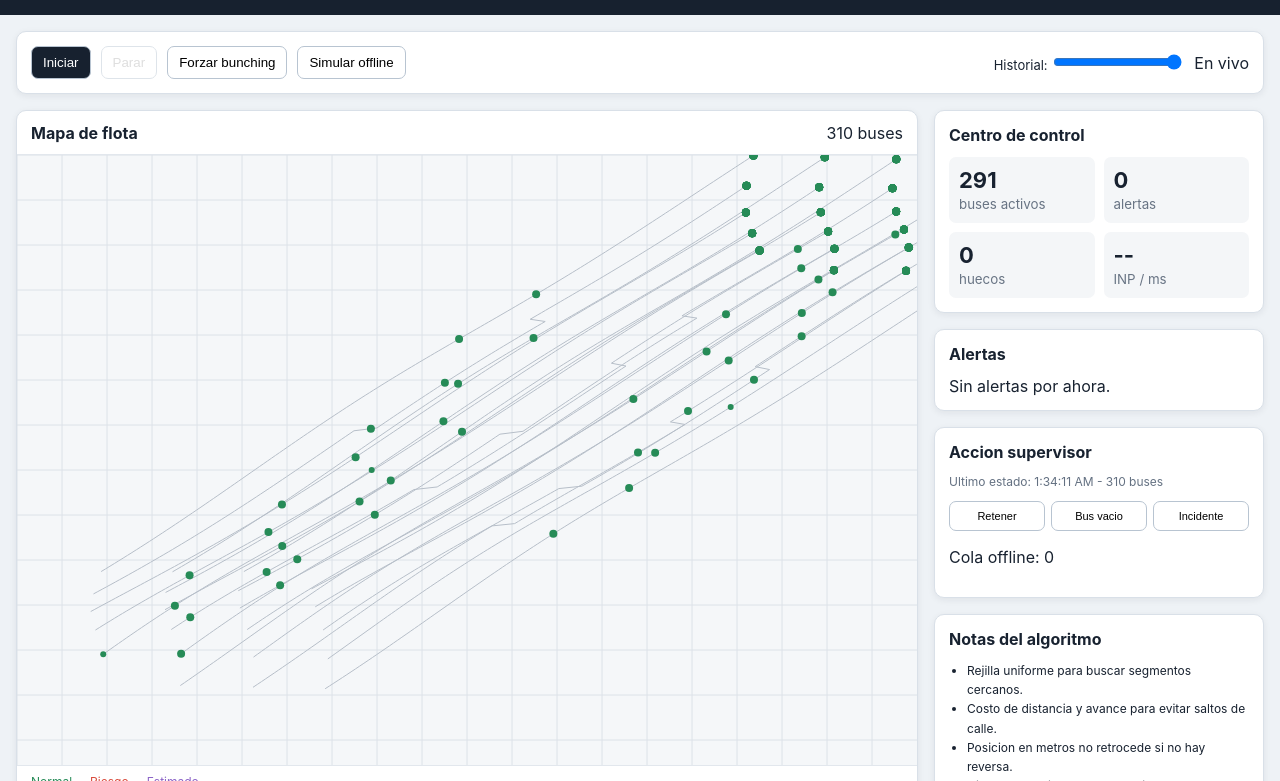
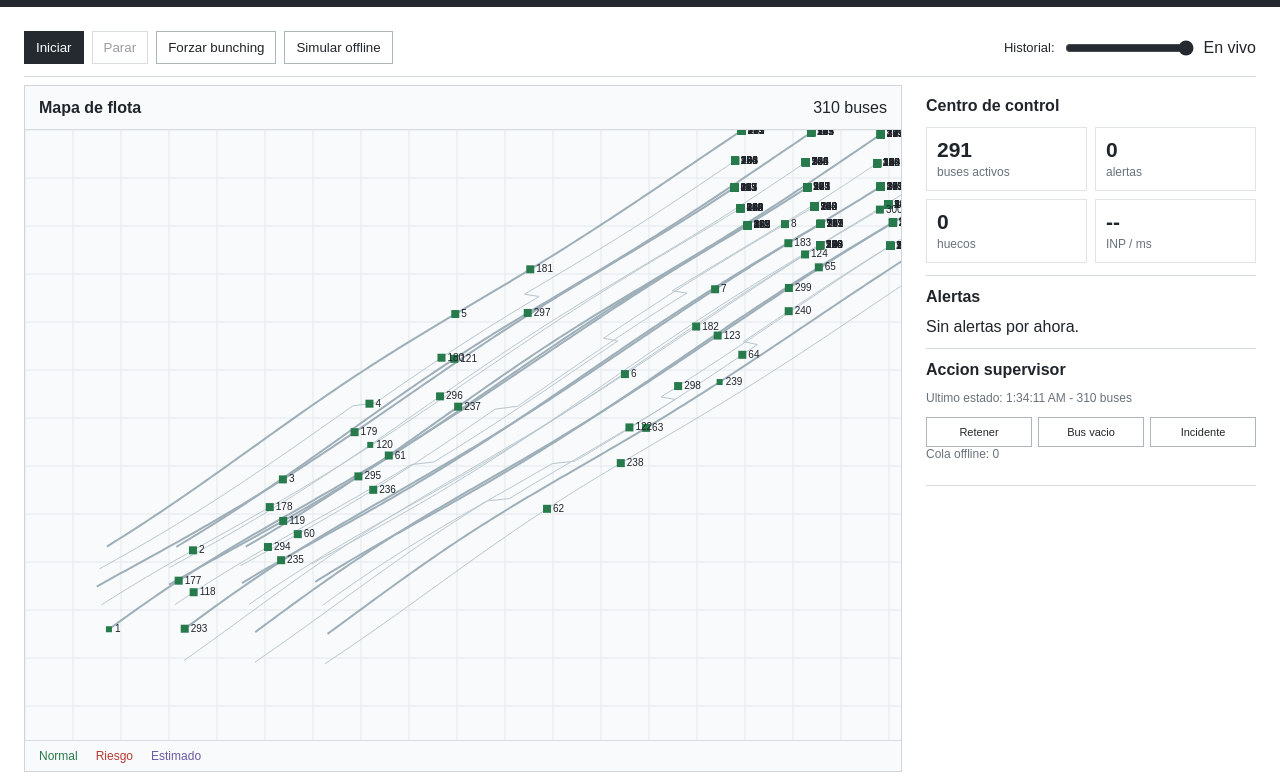
Before and after one commit to JuanMaya8/transporte_urbano, a website: page public/index.html in a window 1280 px wide. Shown: the part 70-851 px from the top of the page. Drawn offline with Linux system fonts and the light colour scheme.

Commit message:
Supuestas correciones, se hizo lo que se pudo

```diff
--- a/public/app.js
+++ b/public/app.js
@@ -247,24 +247,26 @@ function tick() {
 
 function draw() {
   resizeCanvas();
-  ctx.clearRect(0, 0, canvas.width, canvas.height);
-  ctx.strokeStyle = "#dce2e8";
+  ctx.clearRect(0, 0, canvas.clientWidth, canvas.clientHeight);
+  ctx.fillStyle = "#f8fafb";
+  ctx.fillRect(0, 0, canvas.clientWidth, canvas.clientHeight);
+  ctx.strokeStyle = "#e5e9ec";
   ctx.lineWidth = 1;
-  for (let x = 0; x < canvas.clientWidth; x += 45) {
+  for (let x = 0; x < canvas.clientWidth; x += 48) {
     ctx.beginPath(); ctx.moveTo(x, 0); ctx.lineTo(x, canvas.clientHeight); ctx.stroke();
   }
-  for (let y = 0; y < canvas.clientHeight; y += 45) {
+  for (let y = 0; y < canvas.clientHeight; y += 48) {
     ctx.beginPath(); ctx.moveTo(0, y); ctx.lineTo(canvas.clientWidth, y); ctx.stroke();
   }
 
-  Object.values(routes).forEach(r => {
+  Object.values(routes).forEach((r, index) => {
     ctx.beginPath();
     r.points.forEach((p, i) => {
       const q = projectCanvas(p);
       i ? ctx.lineTo(q.x, q.y) : ctx.moveTo(q.x, q.y);
     });
-    ctx.strokeStyle = "#b6bec8";
-    ctx.lineWidth = 1;
+    ctx.strokeStyle = index % 2 ? "#b9c6cf" : "#9eafb9";
+    ctx.lineWidth = index % 2 ? 1 : 2;
     ctx.stroke();
   });
 
@@ -273,10 +275,12 @@ function draw() {
   rows.filter(inView).forEach(b => {
     const q = projectCanvas(b);
     const risk = alerts.some(a => a.bus === b.bus && a.type === "bunching");
-    ctx.beginPath();
-    ctx.arc(q.x, q.y, b.inService ? 4 : 3, 0, Math.PI * 2);
-    ctx.fillStyle = b.estimated ? "#8b63c7" : risk ? "#d94b3d" : "#268b57";
-    ctx.fill();
+    const size = b.inService ? 8 : 6;
+    ctx.fillStyle = b.estimated ? "#7a63a8" : risk ? "#b73832" : "#277a4b";
+    ctx.fillRect(q.x - size / 2, q.y - size / 2, size, size);
+    ctx.fillStyle = "#20252b";
+    ctx.font = "10px Arial";
+    ctx.fillText(String(b.bus), q.x + 6, q.y + 3);
   });
   requestAnimationFrame(draw);
 }
--- a/public/index.html
+++ b/public/index.html
@@ -70,17 +70,6 @@
           <p id="queueInfo">Cola offline: 0</p>
         </div>
 
-        <div class="card">
-          <h2>Notas del algoritmo</h2>
-          <ul>
-            <li>Rejilla uniforme para buscar segmentos cercanos.</li>
-            <li>Costo de distancia y avance para evitar saltos de calle.</li>
-            <li>Posicion en metros no retrocede si no hay reversa.</li>
-            <li>Histogramas simples para mediana y P85.</li>
-            <li>Orden por ruta con insercion binaria.</li>
-            <li>Canvas con requestAnimationFrame.</li>
-          </ul>
-        </div>
       </aside>
     </section>
 
--- a/public/styles.css
+++ b/public/styles.css
@@ -1,34 +1,261 @@
-*{box-sizing:border-box}
-:root{font-family:Inter,system-ui,-apple-system,Segoe UI,Arial,sans-serif;color:#182230;background:#eef2f6}
-body{margin:0}
-header{display:flex;justify-content:space-between;align-items:center;padding:18px 24px;background:#17212f;color:white}
-h1{margin:0;font-size:24px} h2{font-size:16px;margin:0 0 12px}
-header p{margin:4px 0 0;opacity:.75;font-size:13px}
-.status{display:flex;gap:9px;align-items:center;font-size:13px}
-#connectionDot{width:10px;height:10px;border-radius:50%;background:#32b46b}
-.badge{padding:4px 7px;border-radius:5px;background:#26364a}
-main{max-width:1400px;margin:auto;padding:16px}
-.card{background:white;border:1px solid #d9e0e8;border-radius:10px;box-shadow:0 2px 7px #17212f12;padding:14px}
-.toolbar{display:flex;align-items:center;gap:10px;flex-wrap:wrap;margin-bottom:16px}
-button{border:1px solid #b8c4d1;background:#fff;border-radius:7px;padding:8px 11px;cursor:pointer}
-button:hover{background:#f1f5f8}
-button:disabled{opacity:.45;cursor:not-allowed}
-.toolbar button:first-child{background:#17212f;color:white}
-.toolbar label{margin-left:auto;font-size:13px}
-.layout{display:grid;grid-template-columns:minmax(0,1fr) 330px;gap:16px}
-.mapCard{padding:0;overflow:hidden}
-.mapHeader{height:44px;padding:12px 14px;display:flex;justify-content:space-between;border-bottom:1px solid #e2e7ed}
-#mapCanvas{display:block;width:100%;height:610px;background:#f5f7f9}
-.legend{padding:8px 14px;display:flex;gap:18px;font-size:12px;border-top:1px solid #e2e7ed}
-.legend span:nth-child(1){color:#268b57}.legend span:nth-child(2){color:#d94b3d}.legend span:nth-child(3){color:#8b63c7}
-.side{display:flex;flex-direction:column;gap:16px}
-.metrics{display:grid;grid-template-columns:1fr 1fr;gap:9px}
-.metrics div{padding:10px;background:#f4f6f8;border-radius:7px}
-.metrics b{display:block;font-size:22px}.metrics small{color:#687484}
-.list{max-height:210px;overflow:auto}.alert{padding:9px;border-left:4px solid #d94b3d;background:#fff5f3;margin-bottom:7px;font-size:12px}
-.actions{display:flex;gap:6px}.actions button{flex:1;font-size:11px}
-#lastKnown{font-size:12px;color:#647182}
-ul{padding-left:18px;margin:0;font-size:12px;line-height:1.6}
-.perf{font-size:12px;display:flex;gap:20px;flex-wrap:wrap}
-@media(max-width:900px){.layout{grid-template-columns:1fr}.side{display:grid;grid-template-columns:1fr 1fr}.mapCard{grid-column:1/-1}#mapCanvas{height:55vh}}
-@media(max-width:620px){header{padding:14px}.side{display:flex}.toolbar label{margin-left:0}.toolbar{gap:6px}main{padding:8px}}
+* {
+  box-sizing: border-box;
+}
+
+:root {
+  color: #20252b;
+  background: #ffffff;
+  font-family: Arial, Helvetica, sans-serif;
+}
+
+body {
+  margin: 0;
+}
+
+header {
+  display: flex;
+  align-items: center;
+  justify-content: space-between;
+  gap: 16px;
+  padding: 16px 24px;
+  color: #fff;
+  background: #252a30;
+}
+
+h1,
+h2,
+p {
+  margin-top: 0;
+}
+
+h1 {
+  margin-bottom: 4px;
+  font-size: 22px;
+  font-weight: 600;
+}
+
+h2 {
+  margin-bottom: 12px;
+  font-size: 16px;
+}
+
+header p {
+  margin: 0;
+  color: #c8cdd2;
+  font-size: 13px;
+}
+
+.status,
+.toolbar,
+.mapHeader,
+.legend,
+.metrics,
+.actions,
+.perf {
+  display: flex;
+  align-items: center;
+}
+
+.status {
+  gap: 8px;
+  color: #d9dde1;
+  font-size: 13px;
+}
+
+#connectionDot {
+  width: 9px;
+  height: 9px;
+  background: #61b37a;
+}
+
+.badge {
+  padding-left: 10px;
+  border-left: 1px solid #687078;
+  color: #c8cdd2;
+}
+
+main {
+  max-width: 1400px;
+  margin: 0 auto;
+  padding: 12px 24px 24px;
+}
+
+.card {
+  padding: 12px 0;
+  border: 0;
+  border-bottom: 1px solid #d7dce1;
+  background: transparent;
+}
+
+.toolbar {
+  flex-wrap: wrap;
+  gap: 8px;
+  margin-bottom: 8px;
+  padding-bottom: 12px;
+}
+
+button {
+  padding: 8px 11px;
+  border: 1px solid #aeb6bd;
+  border-radius: 0;
+  color: #20252b;
+  background: #fff;
+  cursor: pointer;
+}
+
+button:hover {
+  background: #eef1f3;
+}
+
+button:disabled {
+  cursor: not-allowed;
+  opacity: .45;
+}
+
+.toolbar button:first-child {
+  color: #fff;
+  background: #252a30;
+  border-color: #252a30;
+}
+
+.toolbar label {
+  display: flex;
+  align-items: center;
+  gap: 8px;
+  margin-left: auto;
+  font-size: 13px;
+}
+
+input[type="range"] {
+  accent-color: #252a30;
+}
+
+.layout {
+  display: grid;
+  grid-template-columns: minmax(0, 1fr) 330px;
+  gap: 24px;
+}
+
+.mapCard {
+  padding: 0;
+  border: 1px solid #cfd5da;
+  background: #f8fafb;
+}
+
+.mapHeader {
+  justify-content: space-between;
+  min-height: 44px;
+  padding: 12px 14px;
+  border-bottom: 1px solid #d7dce1;
+}
+
+#mapCanvas {
+  display: block;
+  width: 100%;
+  height: 610px;
+  background: #f8fafb;
+}
+
+.legend {
+  gap: 18px;
+  padding: 8px 14px;
+  border-top: 1px solid #d7dce1;
+  color: #5d666e;
+  font-size: 12px;
+}
+
+.legend span:nth-child(1) { color: #277a4b; }
+.legend span:nth-child(2) { color: #b73832; }
+.legend span:nth-child(3) { color: #6b5aa5; }
+
+.side {
+  display: flex;
+  flex-direction: column;
+  gap: 0;
+}
+
+.metrics {
+  display: grid;
+  grid-template-columns: 1fr 1fr;
+  gap: 8px;
+}
+
+.metrics div {
+  padding: 10px;
+  border: 1px solid #e1e4e7;
+  background: #fff;
+}
+
+.metrics b {
+  display: block;
+  font-size: 21px;
+  font-weight: 600;
+}
+
+.metrics small,
+#lastKnown,
+#queueInfo {
+  color: #68727b;
+  font-size: 12px;
+}
+
+.list {
+  max-height: 210px;
+  overflow: auto;
+}
+
+.alert {
+  margin-bottom: 7px;
+  padding: 8px;
+  border-left: 3px solid #b73832;
+  background: #f8eeee;
+  font-size: 12px;
+}
+
+.actions {
+  gap: 6px;
+}
+
+.actions button {
+  flex: 1;
+  font-size: 11px;
+}
+
+.perf {
+  flex-wrap: wrap;
+  gap: 16px;
+  color: #68727b;
+  font-size: 12px;
+}
+
+@media (max-width: 900px) {
+  .layout {
+    grid-template-columns: 1fr;
+  }
+
+  #mapCanvas {
+    height: 55vh;
+  }
+}
+
+@media (max-width: 620px) {
+  header,
+  main {
+    padding-right: 12px;
+    padding-left: 12px;
+  }
+
+  header {
+    align-items: flex-start;
+    flex-direction: column;
+  }
+
+  .toolbar label {
+    width: 100%;
+    margin-left: 0;
+  }
+
+  .toolbar input {
+    flex: 1;
+  }
+}
```
Also changed, not shown: server.js (+3 -19 lines), README.md.
